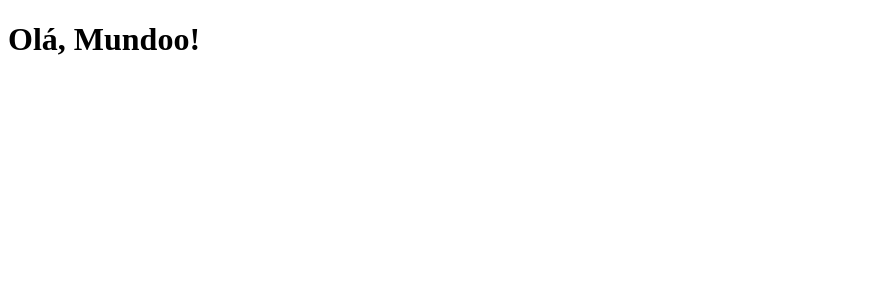
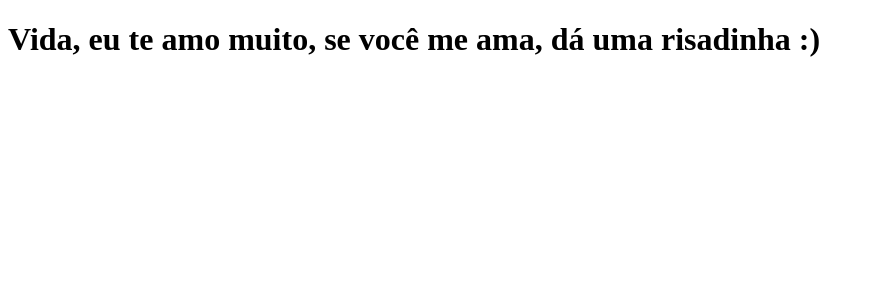
Before and after one commit to viniflores7/clone-tabnews, a Next.js app: page / in a window 1280 px wide. Shown: the top 300 px of the page, without its empty margins (0-874 px from the left). Built offline with nearby package versions, Linux system fonts and the light colour scheme.

Commit message:
removendo o node_modules

```diff
--- a/pages/index.js
+++ b/pages/index.js
@@ -1,5 +1,5 @@
 function Home (){
-    return <h1>Olá, Mundoo!</h1>
+    return <h1>Vida, eu te amo muito, se você me ama, dá uma risadinha :)</h1>
 }
 
 export default Home;
```
Also changed, not shown: 1 other file (tests, documents, lock files or other folders).
